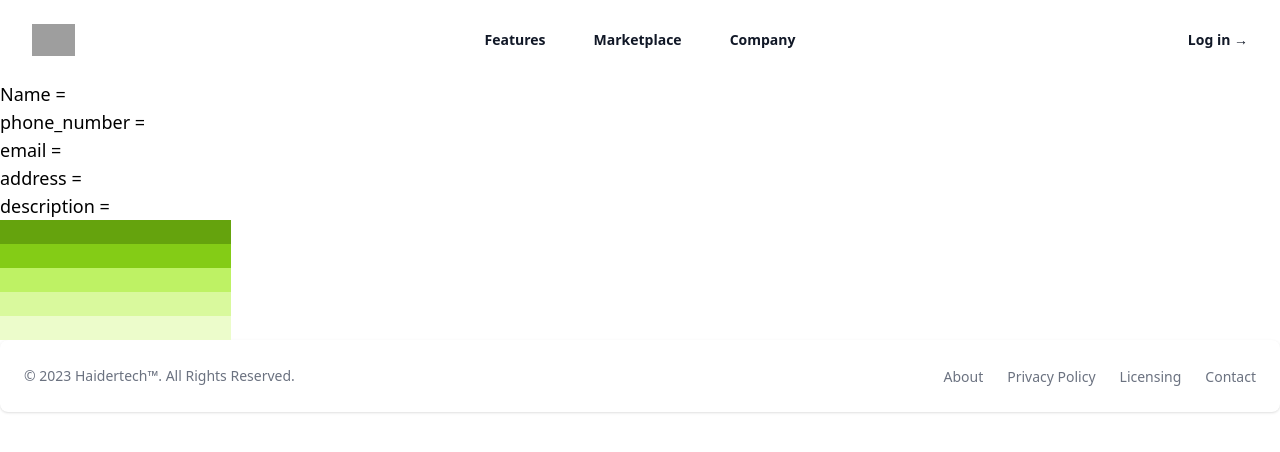
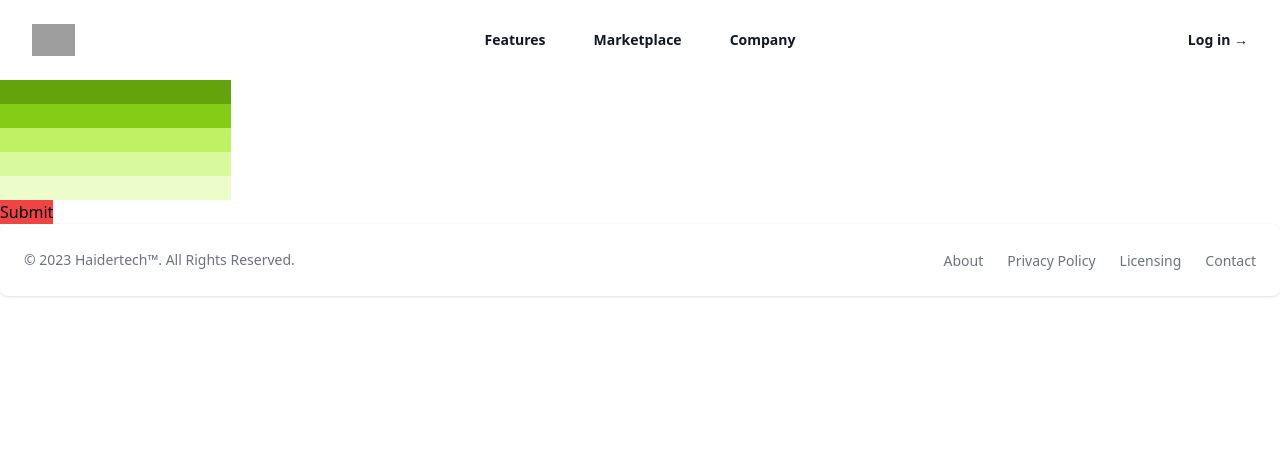
Before and after one commit to AIM-TechPlayerz/MernStack, a Next.js app: page /record in a window 1280 px wide. Shown: the top 452 px of the page. Built offline with nearby package versions, Linux system fonts and the light colour scheme; grey boxes are pictures that could not be loaded.

Commit message:
post request done

```diff
--- a/package.json
+++ b/package.json
@@ -13,6 +13,7 @@
     "@headlessui/react": "^1.7.12",
     "@heroicons/react": "^2.0.16",
     "@next/font": "13.2.1",
+    "axios": "^1.3.4",
     "eslint": "8.35.0",
     "eslint-config-next": "13.2.1",
     "mongoose": "^7.0.0",
--- /dev/null
+++ b/src/app/get-all-records/page.jsx
@@ -0,0 +1,37 @@
+"use client";
+import React, { useState,useEffect } from "react";
+import Image from "next/image";
+import { Inter } from "@next/font/google";
+import { XMarkIcon } from "@heroicons/react/20/solid";
+import Header from "@/components/Header/header";
+import Footer from "@/components/Footer/footer";
+import axios from "axios";
+const inter = Inter({ subsets: ["latin"] });
+
+import { NextResponse } from "next/server";
+
+
+
+export default function allrecord() {
+//   const response = GETAllRecord();
+//   console.log(response);
+
+const allRecords=async ()=>{
+    const {data}=await axios.get("http://localhost:3000/api/students/all-students/");
+    console.log(data)
+}
+
+useEffect(() => {
+    allRecords()
+}, [])
+
+
+  return (
+    <>
+      <Header />
+
+
+      <Footer />
+    </>
+  );
+}
--- a/src/app/record/page.js
+++ b/src/app/record/page.js
@@ -1,95 +1,118 @@
-"use client"
-import React,{useState} from "react";
-import Image from 'next/image';
-import { Inter } from '@next/font/google';
-import { XMarkIcon } from '@heroicons/react/20/solid';
-import Header from '@/components/Header/header';
-import Footer from '@/components/Footer/footer';
-
-
-
-const inter = Inter({ subsets: ['latin'] })
-
+"use client";
+import React, { useState } from "react";
+import Image from "next/image";
+import { Inter } from "@next/font/google";
+import { XMarkIcon } from "@heroicons/react/20/solid";
+import Header from "@/components/Header/header";
+import Footer from "@/components/Footer/footer";
+import axios from "axios";
+const inter = Inter({ subsets: ["latin"] });
 
 export default function record() {
+  const [loading, setLoading] = useState(false);
   //creates a usestate
-const [name,setName]=useState({
-  name:"",
-  phone_number:"",
-  email:"",
-  address:"",
-  description:"",
-})
+  const [formData, setFormData] = useState({
+    name: "",
+    phone: "",
+    email: "",
+    address: "",
+    description: "",
+  });
   //a function which gets values from input
   const handleClick = (event) => {
-  setName(
-      prevState => ({ ...prevState, [event.target.name]: event.target.value })
-  )
+    setFormData((prevState) => ({
+      ...prevState,
+      [event.target.name]: event.target.value,
+    }));
+  };
+
+  const submitHandler = async (event) => {
+    event.preventDefault();
+    setLoading(true);
+    console.log(formData);
+    // post api using axios
+    try {
+      const { data } = await axios.post(
+        "http://localhost:3000/api/students/add-student",
+        formData
+      );
+      console.log(data);
+    } catch (error) {
+      console.log(error);
+    } finally {
+      setLoading(false);
     }
-
+  };
   return (
     <>
       <Header />
 
       <div>
         {/* the indication of what to print*/}
-   <div className="text-lg">
-    <h1>Name = {name.name}</h1>
-    <h1>phone_number = {name.phone_number}</h1>
-    <h1>email = {name.email}</h1>
-    </div>
-    <h1 className="text-lg">address = {name.address}</h1>
-    <h1 className="text-lg">description = {name.description}</h1>
+
         {/* the input which takes the values */}
+        <form onSubmit={submitHandler}>
           <input
             name="name"
             onChange={handleClick}
+            required
             type="text"
             // the indication of the forms input type
-      id='name'
+            id="name"
             className="bg-lime-600 text-white"
           />
-    <br/>
+          <br />
           <input
-      name="phone_number"
+            name="phone"
+            required
             onChange={handleClick}
             type="text"
             // the indication of the forms input type
-      id='phone_number'
+            id="phone"
             className="bg-lime-500 text-white"
           />
-    <br/>
+          <br />
           <input
             name="email"
             onChange={handleClick}
             type="text"
+            required
             // the indication of the forms input type
-      id='email'
+            id="email"
             className="bg-lime-300 text-white"
           />
-    <br/>
+          <br />
           <input
             name="address"
             onChange={handleClick}
             type="text"
+            required
             // the indication of the forms input type
-      id='phone_number'
+            id="phone"
             className="bg-lime-200 text-aqua"
           />
-    <br/>
+          <br />
           <input
             name="description"
             onChange={handleClick}
             type="text"
             // the indication of the forms input type
-      id='description'
+            id="description"
+            required
             className="bg-lime-100 text-aqua"
           />
-    <br/>
-
+          <br />
+          <button
+            type="submit"
+            className="bg-red-500 text-white-500
+          "
+          >
+            Submit
+          </button>
+        </form>
       </div>
 
       <Footer />
     </>
-  )
+  );
 }
```
Also changed, not shown: 1 other file (tests, documents, lock files or other folders). Lines whose indentation alone changed are shown as unchanged.
